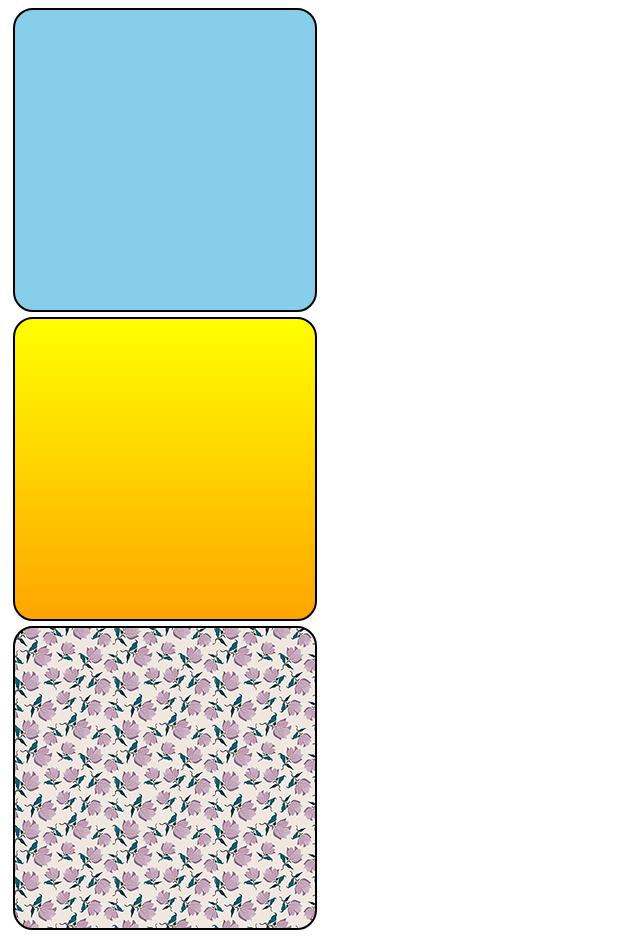
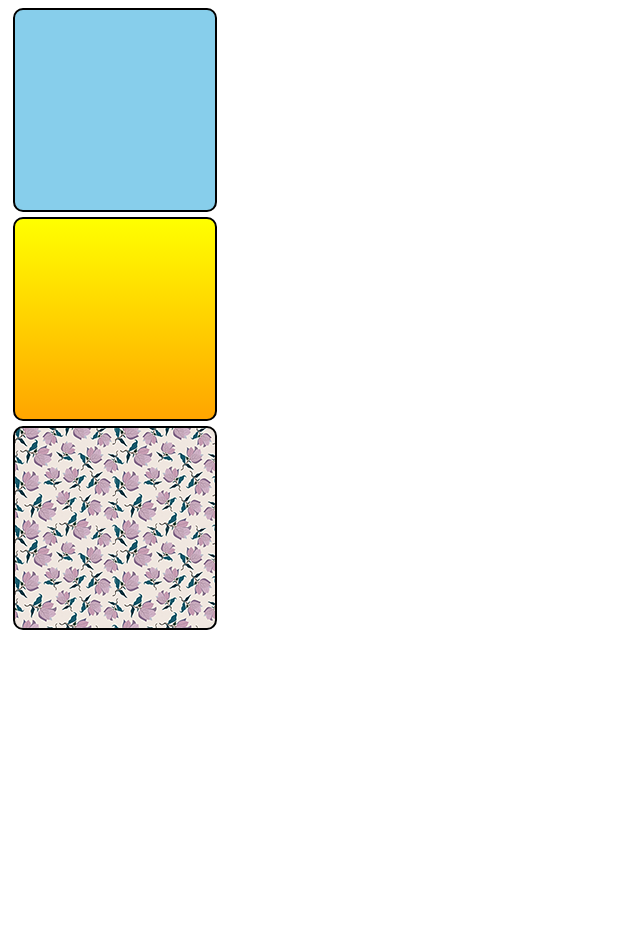
Before and after one commit to sergiodyv3/HTML-CSS, a plain HTML site: page EXERCÍCIOS/MÓDULO 3/ex022/index.html in a window 1280 px wide. Shown: the whole page, without its empty margins (0-640 px from the left). After the commit the page ends 800 px from the top, so only its background shows below. Drawn offline with Linux system fonts and the light colour scheme.

Commit message:
actualização do ex022.2

```diff
--- a/EXERCÍCIOS/MÓDULO 3/ex022/index.html
+++ b/EXERCÍCIOS/MÓDULO 3/ex022/index.html
@@ -1,5 +1,5 @@
 <!DOCTYPE html>
-<html lang="en">
+<html lang="pt-br">
 <head>
      <meta charset="UTF-8">
      <meta name="viewport" content="width=device-width, initial-scale=1.0">
@@ -9,11 +9,11 @@
           div.quadrado{
                display: block;
                margin: 5px;
-               width: 300px;
-               height: 300px;
+               width: 200px;
+               height: 200px;
                background-color: lightgray;
                border: 2px solid black;
-               border-radius: 20px;
+               border-radius: 10px;
           }
 
           div#q1{
```
